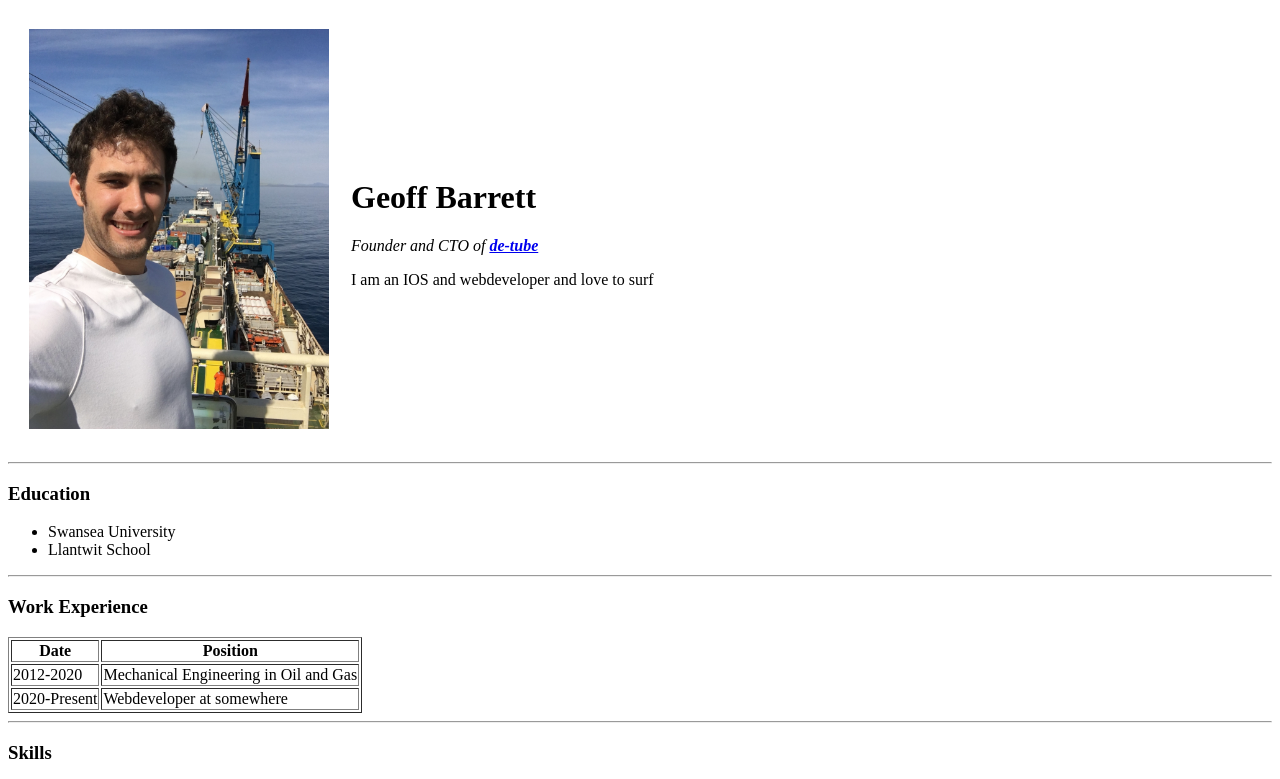
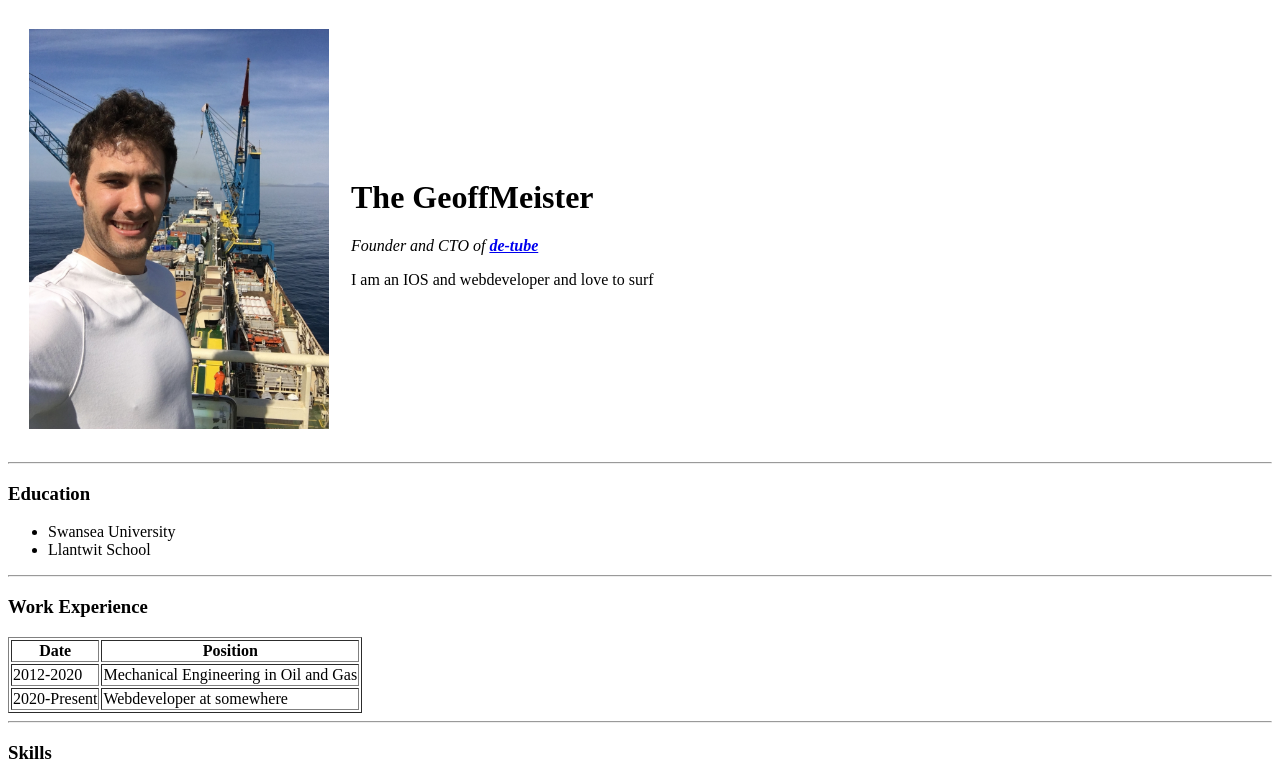
Before and after one commit to TheGeoffMeister/CV, a plain HTML site: page index.html in a window 1280 px wide. Shown: the top 779 px of the page. Drawn offline with Linux system fonts and the light colour scheme.

Commit message:
Add files via upload

```diff
--- a/index.html
+++ b/index.html
@@ -11,7 +11,7 @@
     <tr>
       <td> <img src="IMG/Geoff2.jpg" alt="Surfing" height="400" width="300"> </td>
       <td>
-        <h1>Geoff Barrett</h1>
+        <h1>The GeoffMeister</h1>
         <p><em>Founder and CTO of <strong><a href="http://de-tube.com">de-tube</a></strong></em></p>
         <p>I am an IOS and webdeveloper and love to surf</p>
       </td>
```
